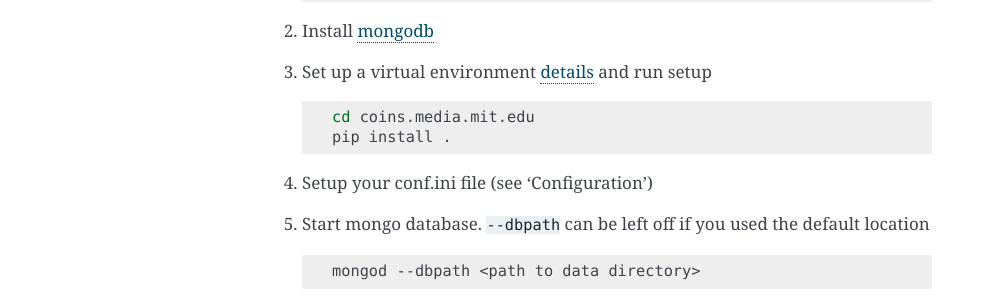
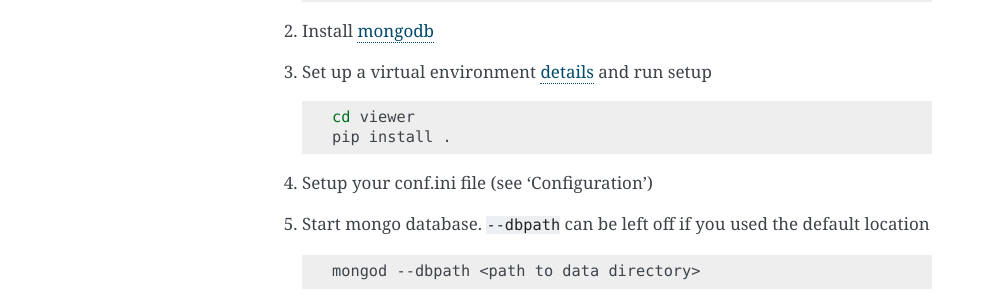
Before and after one commit to blockchain-certificates/cert-viewer, a Sphinx documentation site: the page built from docs/installation.md, in a window 1280 px wide. Shown: the part 264-564 px from the top of the page, without its empty margins (148-1141 px from the left). Built offline with Sphinx 7.4.7, drawn with Linux system fonts in a browser that asks for light colours; formulas are drawn with MathJax 3; pages that are not in the unit, such as notebooks, are missing from menus.

Commit message:
Update installation.md
update with repo name change

````diff
--- a/docs/installation.md
+++ b/docs/installation.md
@@ -16,7 +16,7 @@
 3. Set up a virtual environment [details](http://docs.python-guide.org/en/latest/dev/virtualenvs/) and run setup
 
     ```bash
-    cd coins.media.mit.edu
+    cd viewer
     pip install .
     ```
 
````
